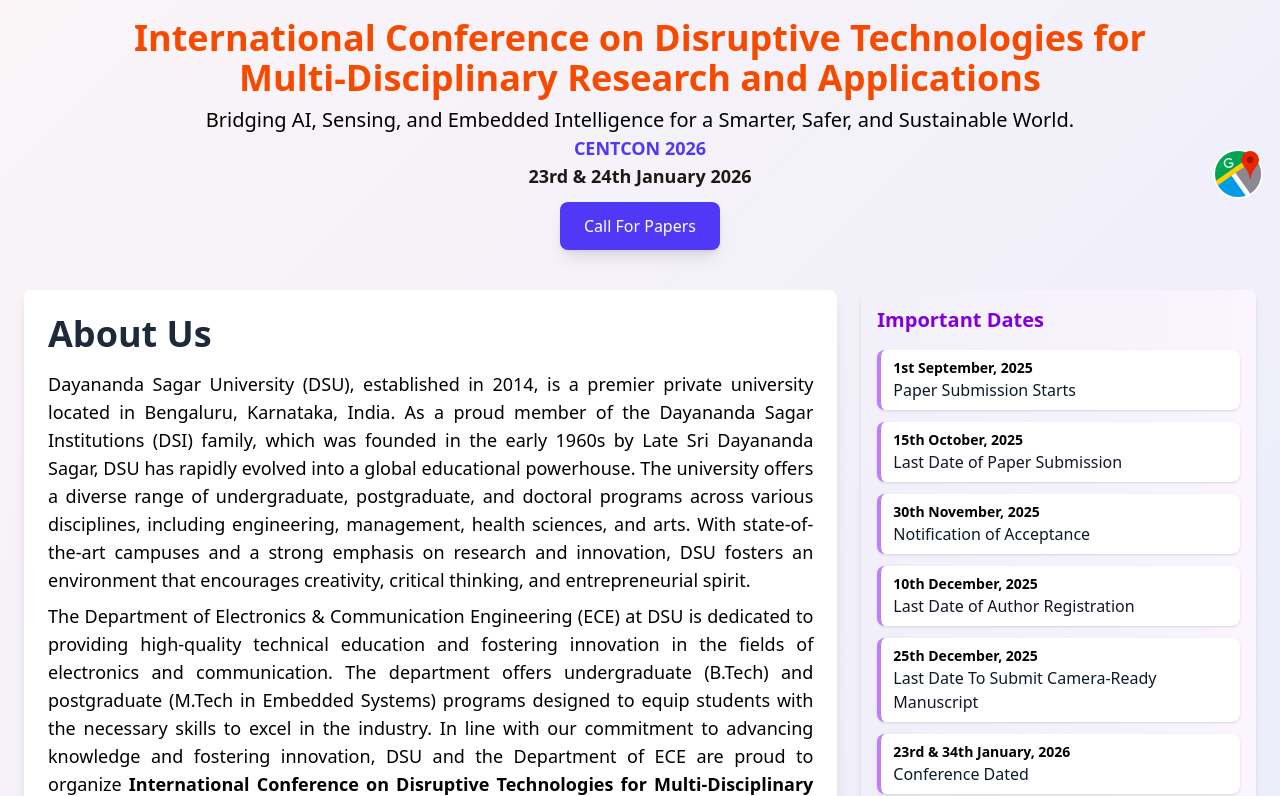
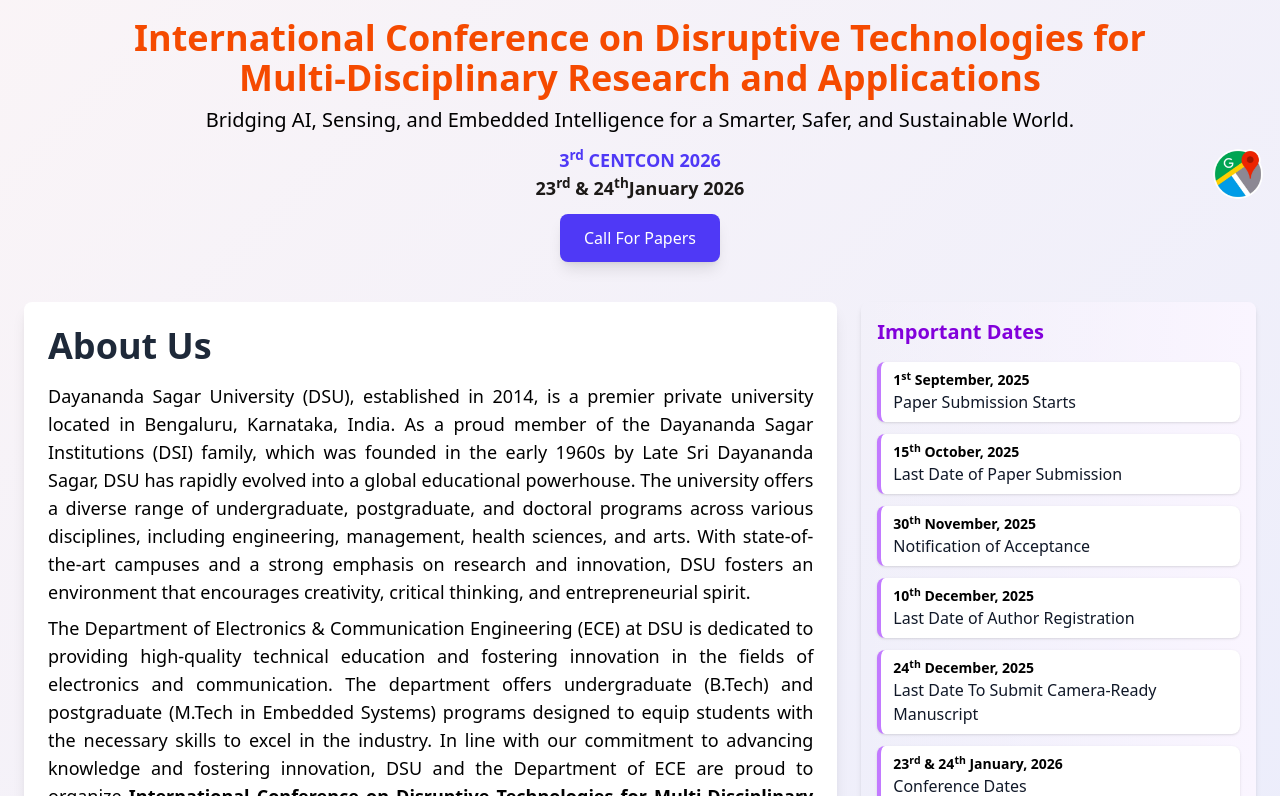
Before and after one commit to riteshkusingh27/IEEE_CONFERENCE, a React (Vite) app: page / in a window 1280 px wide. Shown: the part 464-1260 px from the top of the page. Built offline with nearby package versions, Linux system fonts and the light colour scheme.

Commit message:
update date formatting

```diff
--- a/src/Components/AbtVerbose.jsx
+++ b/src/Components/AbtVerbose.jsx
@@ -21,7 +21,7 @@ const AbtVerbose = () => {
         and next-generation computing.
         <br />
         <br />
-        Organized by DSU and the Department of Electronics & Communication
+        Organized by Dayananda Sagar University (DSU) and the Department of Electronics & Communication
         Engineering (ECE), this two-day event will feature keynote speeches,
         technical paper presentations, hands-on workshops, and industry
         exhibits, fostering collaboration across AI, embedded systems,
--- a/src/Components/CommiteeTable.jsx
+++ b/src/Components/CommiteeTable.jsx
@@ -19,7 +19,7 @@ const committees = [
     members: [
       // { name: "Dr. Vinu R", role: "Associate Professor, DSU" },
       // { name: "Dr. Navya R", role: "Assistant Professor, DSU" },
-       {
+      {
         name: "Dr. Shirshendu Roy ",
         role: "Assistant Professor, DSU",
       },
@@ -189,6 +189,7 @@ const student = [
     title: "Web Master",
     members: [
       { name: "Dr. BM Ashwin Desai", role: "Associate Professor, DSU" },
+      { name: "Dr. Navya R", role: "Assistant Professor, DSU" },
       { name: "Mr. Ritesh Kumar ", role: "Student Volunteer" },
       { name: "Mr. Prokshith J.S", role: "Student Volunteer" },
     ],
@@ -235,7 +236,7 @@ const CommitteeTables = () => {
               <thead className="bg-gray-200">
                 <tr>
                   <th className=" w-1/2 border px-4 py-2 text-left">Name</th>
-                  <th className=" border px-4 py-2 text-left">Role</th>
+                  <th className=" border px-4 py-2 text-left">Designation</th>
                 </tr>
               </thead>
               <tbody>
--- a/src/Components/EarlySubmission.jsx
+++ b/src/Components/EarlySubmission.jsx
@@ -19,21 +19,11 @@ const EarlySubmission = () => {
           </thead>
           <tbody>
             <tr className='bg-blue-200 text-lg font-normal'>
-              <td className='border border-blue-300 px-4 py-2'>Dec 1 - Dec 15</td>
+              <td className='border border-blue-300 px-4 py-2'>December 1<sup>st</sup> - December 15<sup>th</sup></td>
               <td className='border border-blue-300 px-4 py-2'>25%</td>
             </tr>
-            <tr className='bg-blue-200 text-lg font-normal'>
-              <td className='border border-blue-300 px-4 py-2'>Dec 16 - Dec 31</td>
-              <td className='border border-blue-300 px-4 py-2'>20%</td>
-            </tr>
-            <tr className='bg-blue-200 text-lg font-normal'>
-              <td className='border border-blue-300 px-4 py-2'>Jan 1 - Jan 15</td>
-              <td className='border border-blue-300 px-4 py-2'>15%</td>
-            </tr>
-            <tr className='bg-blue-200 text-lg font-normal'>
-              <td className='border border-blue-300 px-4 py-2'>Jan 16 - Jan 31</td>
-              <td className='border border-blue-300 px-4 py-2'>10%</td>
-            </tr>
+
+
           </tbody>
         </table>
       </div>
--- a/src/Components/HomeSection.jsx
+++ b/src/Components/HomeSection.jsx
@@ -9,7 +9,6 @@ import EventCarousel from "./EventCarousel";
 import Footer from "../Components/Footer.jsx";
 import News from "./News.jsx";
 import { NavLink, useNavigate } from "react-router-dom";
-
 
 const HomeSection = () => {
   const [timeLeft, setTimeLeft] = useState("");
@@ -42,7 +41,6 @@ const HomeSection = () => {
 
   return (
     <div className="realtive">
-
       <div className="fixed bottom-34 right-3 z-50">
         <NavLink to="https://maps.app.goo.gl/n1AvmHUBrhZgc1Lx5" target="_blank">
           <img
@@ -63,16 +61,16 @@ const HomeSection = () => {
               Multi-Disciplinary Research and Applications
             </span>
           </h1>
-          <p className="text-sm md:text-xl text-black px-2  md:mt-2 md:px-0">
+          <p className="text-sm md:text-xl text-black px-2 pb-3 md:mt-2 md:px-0">
             Bridging AI, Sensing, and Embedded Intelligence for a Smarter,
             Safer, and Sustainable World.
           </p>
           <p className="text-md md:text-lg bold font-bold md:mb-3  text-stone-900">
             <span className="pt-3 font-extrabold font text-indigo-600">
-              CENTCON 2026{" "}
+              3<sup>rd</sup> CENTCON 2026{" "}
             </span>{" "}
             <br />
-            23rd & 24th January 2026
+            23<sup>rd</sup> & 24<sup>th</sup>January 2026
           </p>
 
           <button
@@ -145,8 +143,7 @@ const HomeSection = () => {
                   Publication Opportunities:
                 </span>{" "}
                 All peer-reviewed, selected, and presented papers will be
-                submitted for potential inclusion in reputed Scopus-indexed
-                journals, ensuring global visibility for the research.
+                submitted for potential inclusion in IEEE Xplore, ensuring global visibility for the research.
               </li>
               <li>
                 <span className="font-bold text-black">
--- a/src/Components/ImportantDates.jsx
+++ b/src/Components/ImportantDates.jsx
@@ -2,33 +2,56 @@ const ImportantDates = () => {
   const dates = [
   {
     title: "Paper Submission start date",
-      date: "1st September, 2025",
+    date: (
+      <>
+        1<sup>st</sup> September, 2025
+      </>
+    ),
     bold: true,
   },
   {
     title: "Last Date of Paper Submission",
-      date: "15th October, 2025",
+    date: (
+      <>
+        15<sup>th</sup> October, 2025
+      </>
+    ),
     bold: true,
   },
   {
     title: "Notification of Acceptance",
-      date: "30th November, 2025",
-      bold: "true",
+    date: (
+      <>
+        30<sup>th</sup> November, 2025
+      </>
+    ),
+    bold: true,
   },
-
   {
     title: "Last Date of Author Registration",
-      date: "10th December, 2025",
-      bold: "true",
+    date: (
+      <>
+        10<sup>th</sup> December, 2025
+      </>
+    ),
+    bold: true,
   },
   {
     title: "Last Date To Submit Camera-Ready Manuscript ",
-      date: "25th December, 2025",
-      bold: "true",
+    date: (
+      <>
+        25<sup>th</sup> December, 2025
+      </>
+    ),
+    bold: true,
   },
   {
     title: "Date Of Conference",
-      date: "23rd & 34th January, 2026",
+    date: (
+      <>
+        23<sup>rd</sup> & 24<sup>th</sup> January, 2026
+      </>
+    ),
     bold: true,
   },
 ];
--- a/src/Components/News.jsx
+++ b/src/Components/News.jsx
@@ -2,28 +2,60 @@ import React from "react";
 
 const News = () => {
   const newsUpdates = [
-    { id: 1, date: "1st September, 2025", content: "Paper Submission Starts" },
     {
       id: 1,
-      date: "15th October, 2025",
+      date: (
+        <>
+          1<sup>st</sup> September, 2025
+        </>
+      ),
+      content: "Paper Submission Starts",
+    },
+    {
+      id: 2,
+      date: (
+        <>
+          15<sup>th</sup> October, 2025
+        </>
+      ),
       content: "Last Date of Paper Submission",
     },
     {
-      id: 1,
-      date: "30th November, 2025",
+      id: 3,
+      date: (
+        <>
+          30<sup>th</sup> November, 2025
+        </>
+      ),
       content: "Notification of Acceptance",
     },
     {
-      id: 1,
-      date: "10th December, 2025",
+      id: 4,
+      date: (
+        <>
+          10<sup>th</sup> December, 2025
+        </>
+      ),
       content: "Last Date of Author Registration",
     },
     {
-      id: 1,
-      date: "25th December, 2025",
-      content: "Last Date To Submit Camera-Ready Manuscript ",
+      id: 5,
+      date: (
+        <>
+          24<sup>th</sup> December, 2025
+        </>
+      ),
+      content: "Last Date To Submit Camera-Ready Manuscript",
     },
-    { id: 1, date: "23rd & 34th January, 2026", content: "Conference Dated" },
+    {
+      id: 6,
+      date: (
+        <>
+          23<sup>rd</sup> & 24<sup>th</sup> January, 2026
+        </>
+      ),
+      content: "Conference Dates",
+    },
   ];
 
   return (
--- a/src/Components/Paper.jsx
+++ b/src/Components/Paper.jsx
@@ -9,15 +9,13 @@ const Paper = () => {
           CALL FOR PAPERS
         </h1>
 
-        <h1 className="ml-10 mt-3 font-bold text-3xl text-blue-900">
-          Dear Researcher,
-        </h1>
-        <p className="text-lg ml-10 pr-10 mt-2 text-justify">
-          You are invited to submit your original research work to International
+
+        <p className="text-lg ml-10 pr-10 mt-4 text-justify">
+          Authors are invited to submit your original research work to International
           Conference on Disruptive Technologies for Multi-Disciplinary Research
           and Applications 2026 – Bridging AI, Sensing, and Embedded
           Intelligence for a Smarter, Safer, and Sustainable World, to be held
-          on January 23rd & 24th, 2026, at Dayananda Sagar University (DSU),
+          on January 23rd & 24th, 2026 Conference Dated, at Dayananda Sagar University (DSU),
           Bengaluru, India. The conference provides a platform for academicians,
           researchers, industry professionals, and students to present their
           novel contributions in Artificial Intelligence (AI), Sensing
@@ -33,7 +31,7 @@ const Paper = () => {
         </p>
 
         <p className="text-lg ml-10 pr-10 mt-2">
-          You are invited to submit your original research work in any of the
+          Authors are invited to submit your original research work in any of the
           following and not limited to:
         </p>
 
```
Also changed, not shown: src/Components/Footer.jsx (+11 -10 lines). Lines whose indentation alone changed are shown as unchanged.
